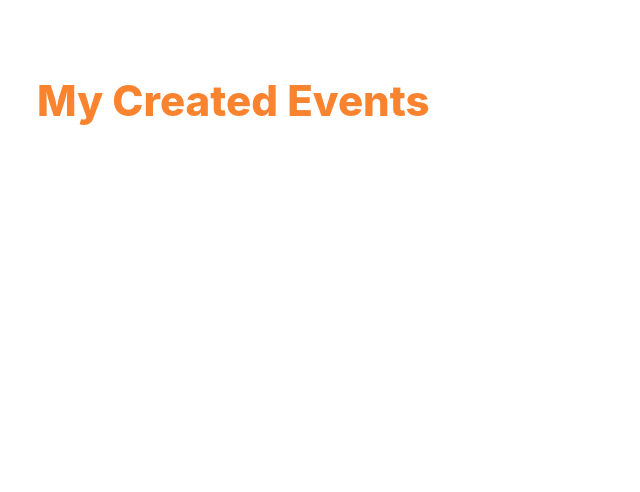
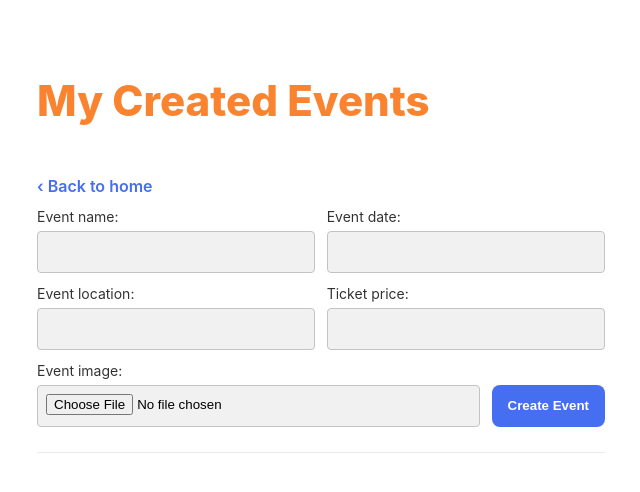
Before and after one commit to HristiyanSK/yara-events-cc, a React (Create React App) app: page /my_created_events in a window 1280 px wide. Shown: the top 492 px of the page, without its empty margins (319-959 px from the left). Built offline with nearby package versions, Linux system fonts and the light colour scheme.

Commit message:
added separate types file, created events form and component

```diff
--- a/src/components/CommonStyledElements.tsx
+++ b/src/components/CommonStyledElements.tsx
@@ -41,17 +41,17 @@ export const ItemHolder = styled.div`
   background: #fff;
   border-radius: 8px;
   box-shadow: 0px 5px 30px 5px rgba(0, 0, 0, 0.1);
+  p {
+    margin: 0;
+    font-size: 14px;
+    color: #797878;
+  }
   p:nth-child(1) {
     margin-top: 0;
     margin-bottom: 8px;
     font-size: 14px;
     font-weight: bold;
     color: #4d4d4d;
-  }
-  p:nth-child(2) {
-    margin: 0;
-    font-size: 14px;
-    color: #797878;
   }
 `;
 
--- /dev/null
+++ b/src/components/CreateEventsForm.tsx
@@ -0,0 +1,134 @@
+import React, { useState, ChangeEvent, FormEvent } from "react";
+import { toast, ToastContainer } from "react-toastify";
+import styled from "styled-components";
+import { EventItem, EventData } from "../types/types";
+
+const Form = styled.form`
+  display: flex;
+  flex-flow: row wrap;
+  margin-bottom: 15px;
+  padding-bottom: 25px;
+  gap: 2%;
+  border-bottom: 1px solid #eaeaea;
+`;
+const InputBlock = styled.div`
+  display: flex;
+  flex-flow: column nowrap;
+  margin-top: 12px;
+  flex: 1 1 48%;
+  label {
+    font-size: 14px;
+    opacity: 0.8;
+  }
+  input {
+    margin-top: 6px;
+    padding: 8px;
+    height: 42px;
+    border-radius: 4px;
+    border: 1px solid #c3c3c3;
+    background: #f1f1f1;
+  }
+`;
+const SubmitButton = styled.button`
+  padding: 12px 16px;
+  margin-top: 16px;
+  color: #fff;
+  font-weight: 700;
+  border: none;
+  background: #456ef1;
+  border-radius: 8px;
+  align-self: flex-end;
+  height: 42px;
+`;
+
+interface CreateEventFormProps {
+  setEventList: React.Dispatch<React.SetStateAction<EventItem[]>>;
+}
+
+const CreateEventForm: React.FC<CreateEventFormProps> = ({ setEventList }) => {
+  const [eventData, setEventData] = useState<EventData>({
+    name: "",
+    date: "",
+    location: "",
+    ticket: "",
+    picture: null,
+  });
+
+  const handleInputChange = (e: ChangeEvent<HTMLInputElement>) => {
+    const { name, value } = e.target;
+    setEventData((prevData) => ({ ...prevData, [name]: value }));
+  };
+
+  const handlePictureChange = (e: ChangeEvent<HTMLInputElement>) => {
+    const file = e.target.files && e.target.files[0];
+    setEventData((prevData) => ({ ...prevData, picture: file || null }));
+  };
+
+  const handleFormSubmit = (e: FormEvent<HTMLFormElement>) => {
+    e.preventDefault();
+
+    const newEvent: EventItem = {
+      ...eventData,
+      id: Date.now().toString(),
+    };
+
+    setEventList((prevList: EventItem[]) => [...prevList, newEvent]);
+    toast.success("Successfully created event!", {
+      position: toast.POSITION.BOTTOM_CENTER,
+    });
+
+    setEventData({
+      name: "",
+      date: "",
+      location: "",
+      ticket: "",
+      picture: null,
+    });
+  };
+
+  const formFields = [
+    { name: "name", label: "Event name", type: "text" },
+    { name: "date", label: "Event date", type: "text" },
+    { name: "location", label: "Event location", type: "text" },
+    { name: "ticket", label: "Ticket price", type: "text" },
+    {
+      name: "picture",
+      label: "Event image",
+      type: "file",
+      accept: "image/*",
+    },
+  ];
+
+  return (
+    <div>
+      <Form onSubmit={handleFormSubmit}>
+        {formFields.map(({ name, label, type, accept }) => (
+          <InputBlock key={name}>
+            <label htmlFor={`event-${name}`}>{label}:</label>
+            {type === "file" ? (
+              <input
+                type={type}
+                id={`event-${name}`}
+                accept={accept}
+                onChange={handlePictureChange}
+              />
+            ) : (
+              <input
+                type={type}
+                id={`event-${name}`}
+                name={name}
+                required
+                // value={eventData[name as keyof EventData]}
+                onChange={handleInputChange}
+              />
+            )}
+          </InputBlock>
+        ))}
+        <SubmitButton type="submit">Create Event</SubmitButton>
+      </Form>
+      <ToastContainer />
+    </div>
+  );
+};
+
+export default CreateEventForm;
--- a/src/components/SearchBar.tsx
+++ b/src/components/SearchBar.tsx
@@ -1,4 +1,6 @@
-import { styled } from "styled-components";
+import { useCallback } from "react";
+import styled from "styled-components";
+import { useMainContext } from "../context/MainContext";
 
 const InputHolder = styled.div`
   width: 100%;
@@ -15,9 +17,16 @@ const StyledInput = styled.input`
 `;
 
 export default function SearchBar(): JSX.Element {
+  // filtereddata = data.filter((dataitem) => dataitem.name.includes(searchedValue))
+  const handleSearchByName = useCallback((e: any) => {}, []);
   return (
     <InputHolder>
-      <StyledInput type="text" placeholder="Search by name..." />
+      <StyledInput
+        // value={searchedValue}
+        type="text"
+        placeholder="Search by name..."
+        onClick={handleSearchByName}
+      />
     </InputHolder>
   );
 }
--- a/src/context/MainContext.tsx
+++ b/src/context/MainContext.tsx
@@ -1,17 +1,5 @@
 import React, { useContext, useMemo, useState } from "react";
-
-type DataItem = {};
-
-interface MyContextType {
-  data: DataItem[] | null;
-  error: string | null;
-  detailsModalData: DataItem | null;
-  wishListItems: DataItem[];
-  setDetailsModalData: React.Dispatch<React.SetStateAction<DataItem | null>>;
-  setWishListItems: React.Dispatch<React.SetStateAction<DataItem[]>>;
-  setData: React.Dispatch<React.SetStateAction<DataItem[]>>;
-  setError: React.Dispatch<React.SetStateAction<string | null>>;
-}
+import { DataItem, MyContextType } from "../types/types";
 
 const MainContext = React.createContext<MyContextType>({
   data: [],
@@ -38,13 +26,13 @@ export default function MainContextProvider({ children }: { children: any }) {
 
   const value = useMemo(
     () => ({
+      data,
+      error,
       detailsModalData,
+      wishListItems,
       setDetailsModalData,
       setWishListItems,
-      wishListItems,
-      data,
       setData,
-      error,
       setError,
     }),
     [detailsModalData, wishListItems, data, error]
--- a/src/pages/HomePage.tsx
+++ b/src/pages/HomePage.tsx
@@ -15,7 +15,7 @@ const LinksHolder = styled.div`
 `;
 
 export default function HomePage(): JSX.Element {
-  const { detailsModalData, setData, data, setError } = useMainContext();
+  const { detailsModalData, setData, setError } = useMainContext();
 
   useEffect(() => {
     const fetchData = async (): Promise<void> => {
@@ -39,7 +39,7 @@ export default function HomePage(): JSX.Element {
     fetchData();
   }, [setData, setError]);
 
-  console.log("data", data);
+  // console.log("data", data);
 
   return (
     <>
--- a/src/pages/MyCreatedEvents.tsx
+++ b/src/pages/MyCreatedEvents.tsx
@@ -1,9 +1,39 @@
-import { BlockTitle } from "../components/CommonStyledElements";
+import { useState } from "react";
+
+import CreateEventForm from "../components/CreateEventsForm";
+import {
+  ItemHolder,
+  ImageHolder,
+  ListBlock,
+  BlockTitle,
+  StyledLink,
+} from "../components/CommonStyledElements";
+import { EventItem } from "../types/types";
 
 export default function MyCreatedEvents(): JSX.Element {
+  const [eventList, setEventList] = useState<EventItem[]>([]);
   return (
     <>
       <BlockTitle>My Created Events</BlockTitle>
+      <StyledLink to="/">‹ Back to home</StyledLink>
+      <CreateEventForm setEventList={setEventList} />
+      <ListBlock>
+        {eventList.map(({ id, name, date, location, picture, ticket }) => (
+          <ItemHolder key={id}>
+            <ImageHolder>
+              {picture && (
+                <img src={URL.createObjectURL(picture)} alt="Event Preview" />
+              )}
+            </ImageHolder>
+            <div>
+              <p>Name: {name}</p>
+              <p>Date: {date}</p>
+              <p>Location: {location}</p>
+              <p>Ticket price: {ticket}</p>
+            </div>
+          </ItemHolder>
+        ))}
+      </ListBlock>
     </>
   );
 }
--- a/src/pages/WishList.tsx
+++ b/src/pages/WishList.tsx
@@ -20,7 +20,7 @@ function List({ items }: any) {
   const { setDetailsModalData, setWishListItems } = useMainContext();
   const handleRemoveFromFavs = useCallback(
     (id: string) => {
-      setWishListItems((witems) =>
+      setWishListItems((witems: any) =>
         witems.filter((item: any) => item.id !== id)
       );
     },
--- /dev/null
+++ b/src/types/types.ts
@@ -0,0 +1,24 @@
+export interface EventData {
+  name: string;
+  date: string;
+  location: string;
+  ticket: string;
+  picture: File | null;
+}
+
+export interface EventItem extends EventData {
+  id: string;
+}
+
+export type DataItem = {};
+
+export interface MyContextType {
+  data: DataItem[] | null;
+  error: string | null;
+  detailsModalData: DataItem | null;
+  wishListItems: DataItem[];
+  setDetailsModalData: React.Dispatch<React.SetStateAction<DataItem | null>>;
+  setWishListItems: React.Dispatch<React.SetStateAction<DataItem[]>>;
+  setData: React.Dispatch<React.SetStateAction<DataItem[]>>;
+  setError: React.Dispatch<React.SetStateAction<string | null>>;
+}
```
Also changed, not shown: src/index.tsx (+6 -6 lines).
